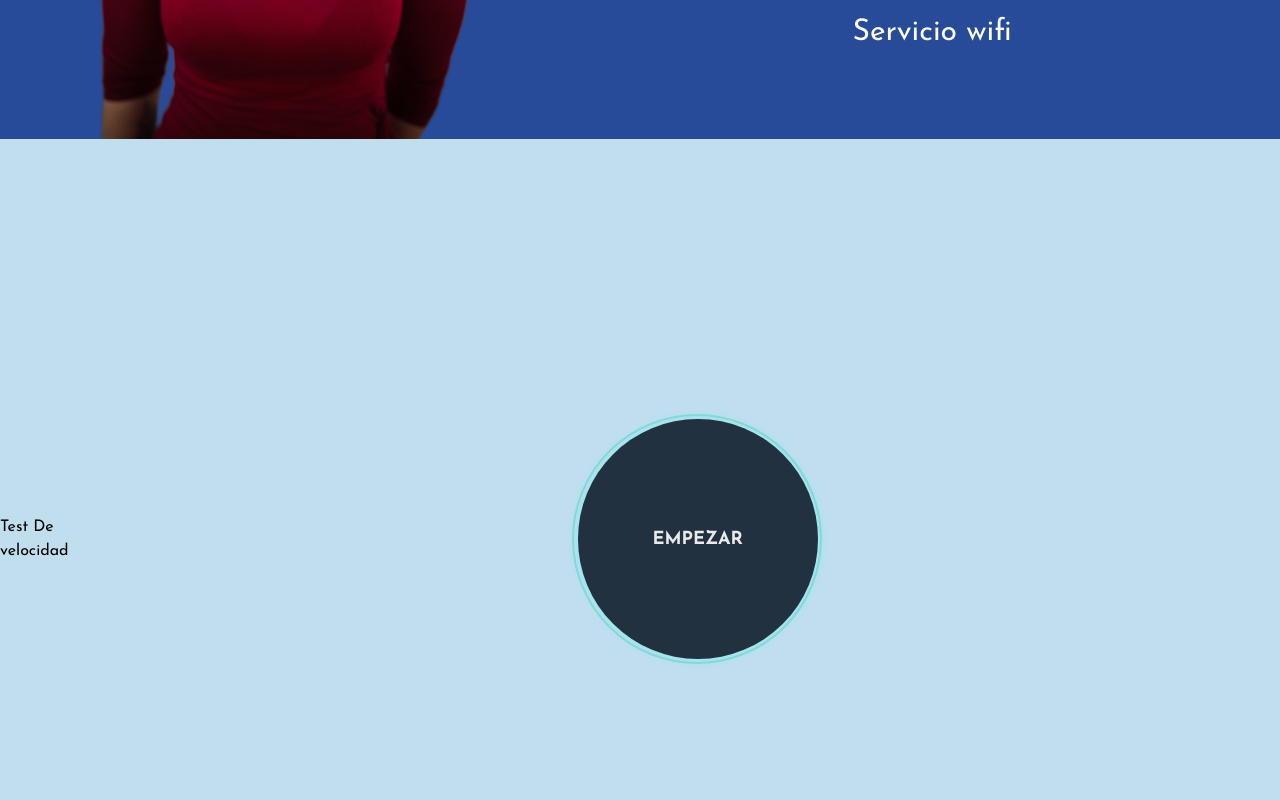
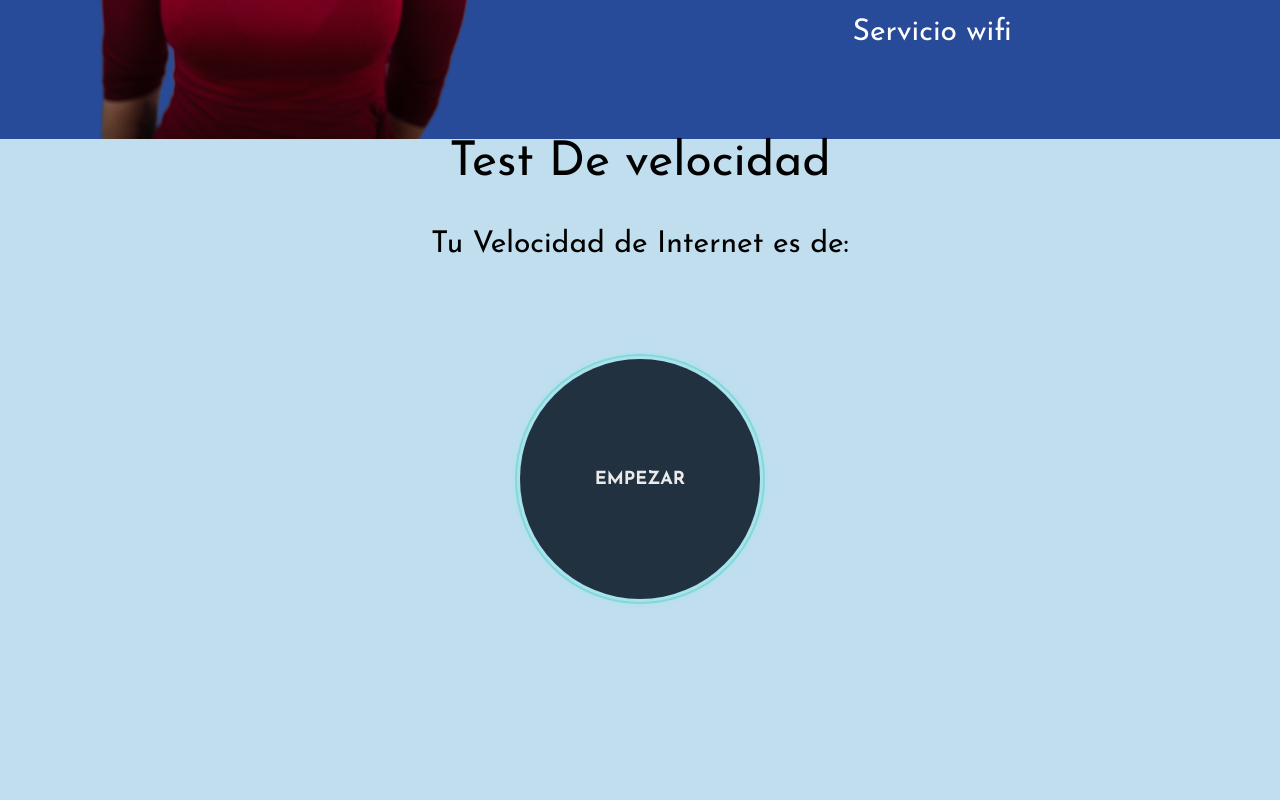
Before and after one commit to labs-company/costanet, a Next.js app: page / in a window 1280 px wide. Shown: the part 2100-2900 px from the top of the page. Built offline with nearby package versions, Linux system fonts and the light colour scheme.

Commit message:
test_vel(#55 revisar y terminar ajustes)

```diff
--- a/app/globals.css
+++ b/app/globals.css
@@ -14,6 +14,7 @@
     border-radius: 50%;
     background: conic-gradient(rgba(1, 182, 190, 0.3) 0%, transparent 65%);
     animation: radarRotate 2s linear infinite;
+    margin-top: -13rem;
   }
 
   @keyframes radarRotate {
@@ -37,6 +38,7 @@
     align-items: center;
     justify-content: center;
     flex-wrap: wrap;
+    margin-top: -10rem;
   }
   .loader-content button {
     position: relative;
@@ -51,6 +53,7 @@
     color: #eaeaea;
     border: 0;
     box-shadow: 0 0 12px #81ecec;
+   margin-top: -13rem;
   }
 
   .loader-content.result button {
@@ -91,6 +94,7 @@
     z-index: -1;
     border-radius: 50%;
     animation: btnRing 2s linear;
+
   }
 
   .loader-content button:hover {
@@ -99,13 +103,14 @@
   .content {
     display: flex;
     width: 100%;
-    font-size: 64px;
+    font-size: 70px;
     margin: 12px 0 32px 0;
-    flex-direction: column;
+    justify-content: center;
+    align-items: baseline;
   }
 
   .content small {
-    font-size: 40%;
+    font-size: 60%;
   }
 
 }
--- a/app/test-de-velocidad/page.tsx
+++ b/app/test-de-velocidad/page.tsx
@@ -4,10 +4,11 @@ import SpeedTest from "@/components/SpeedTest";
 export default function TestDeVelocidad() {
   return (
     <section>
-      <div className="bg-section h-screen flex justify-center items-center">
-        <h1>Test De velocidad</h1>
+      <div className="bg-section h-screen">
+        <p className="text-5xl text-center">Test De velocidad</p>
+        <p className="text-3xl text-center mt-10">Tu Velocidad de Internet es de:</p>
         <Container>
-          <div className="loader-widget">
+          <div className="loader-widget flex justify-center items-center h-screen">
             <SpeedTest />
           </div>
         </Container>
--- a/components/SpeedTest.tsx
+++ b/components/SpeedTest.tsx
@@ -76,7 +76,8 @@ export default function SpeedTest() {
             elementLoader.speedTotal ? "hiden" : "hiden-none"
           }`}
         >
-          {totalSpeed} <small>Mbps</small>
+          <p className="text-9xl ">{totalSpeed}</p>
+           <small> Mbps.</small>
         </div>
         <button onClick={handleClickTest}>{message}</button>
       </div>
```
